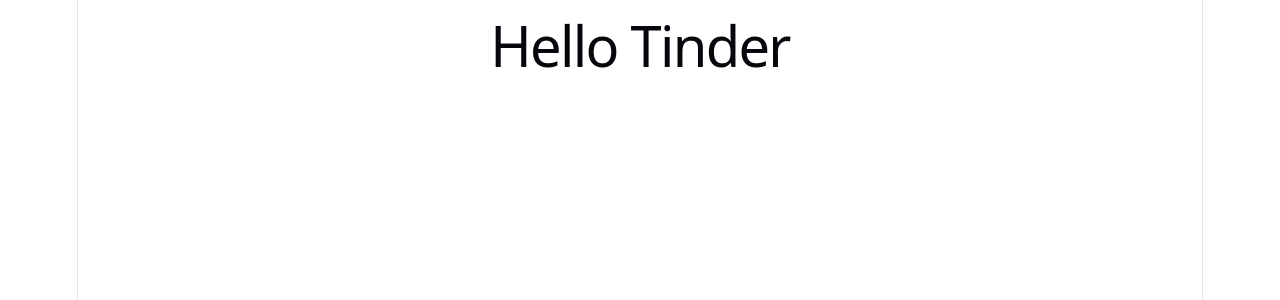
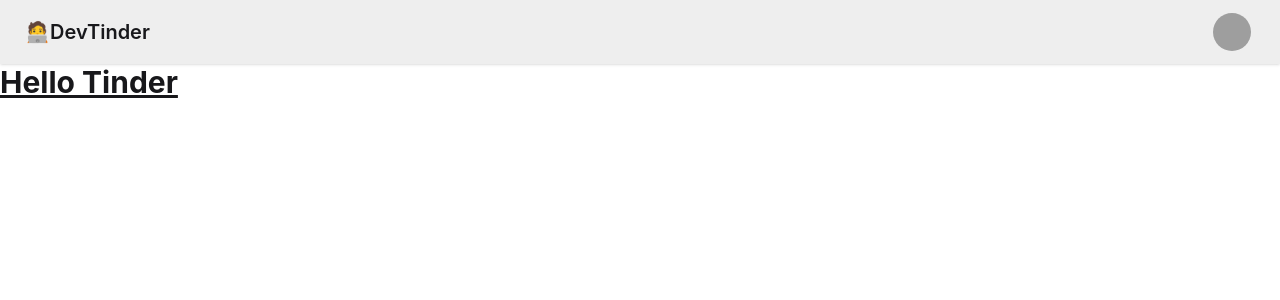
Before and after one commit to hipparagichandan/devTinder-UI, a React (Vite) app: page / in a window 1280 px wide. Shown: the top 300 px of the page. Built offline with nearby package versions, Linux system fonts and the light colour scheme; grey boxes are pictures that could not be loaded.

Commit message:
tailwind + Daisy UI + Navbar

```diff
--- a/package.json
+++ b/package.json
@@ -10,8 +10,10 @@
     "preview": "vite preview"
   },
   "dependencies": {
+    "@tailwindcss/vite": "^4.3.3",
     "react": "^19.2.8",
-    "react-dom": "^19.2.8"
+    "react-dom": "^19.2.8",
+    "tailwindcss": "^4.3.3"
   },
   "devDependencies": {
     "@babel/core": "^7.29.7",
@@ -21,6 +23,7 @@
     "@types/react-dom": "^19.2.7",
     "@vitejs/plugin-react": "^6.1.1",
     "babel-plugin-react-compiler": "^1.0.0",
+    "daisyui": "^5.7.46",
     "eslint": "^10.10.0",
     "eslint-plugin-react-hooks": "^7.1.1",
     "eslint-plugin-react-refresh": "^0.5.6",
--- a/src/App.jsx
+++ b/src/App.jsx
@@ -4,7 +4,35 @@
 
   return (
     <>
-      <h1>Hello Tinder</h1>
+      <div className="navbar bg-base-300 shadow-sm">
+        <div className="flex-1">
+          <a className="btn btn-ghost text-xl">🧑‍💻DevTinder</a>
+        </div>
+        <div className="flex gap-2">
+          <div className="dropdown dropdown-end mx-5">
+            <div tabIndex={0} role="button" className="btn btn-ghost btn-circle avatar">
+              <div className="w-10 rounded-full">
+                <img
+                  alt="Tailwind CSS Navbar component"
+                  src="https://img.daisyui.com/images/stock/photo-1534528741775-53994a69daeb.webp" />
+              </div>
+            </div>
+            <ul
+              tabIndex={-1}
+              className="menu menu-sm dropdown-content bg-base-100 rounded-box z-1 mt-3 w-52 p-2 shadow">
+              <li>
+                <a className="justify-between">
+                  Profile
+                  <span className="badge">New</span>
+                </a>
+              </li>
+              <li><a>Settings</a></li>
+              <li><a>Logout</a></li>
+            </ul>
+          </div>
+        </div>
+      </div>
+      <h1 className="text-3xl font-bold underline">Hello Tinder</h1>
     </>
   )
 }
--- a/src/index.css
+++ b/src/index.css
@@ -1,111 +1,2 @@
-:root {
-  --text: #6b6375;
-  --text-h: #08060d;
-  --bg: #fff;
-  --border: #e5e4e7;
-  --code-bg: #f4f3ec;
-  --accent: #aa3bff;
-  --accent-bg: rgba(170, 59, 255, 0.1);
-  --accent-border: rgba(170, 59, 255, 0.5);
-  --social-bg: rgba(244, 243, 236, 0.5);
-  --shadow:
-    rgba(0, 0, 0, 0.1) 0 10px 15px -3px, rgba(0, 0, 0, 0.05) 0 4px 6px -2px;
-
-  --sans: system-ui, 'Segoe UI', Roboto, sans-serif;
-  --heading: system-ui, 'Segoe UI', Roboto, sans-serif;
-  --mono: ui-monospace, Consolas, monospace;
-
-  font: 18px/145% var(--sans);
-  letter-spacing: 0.18px;
-  color-scheme: light dark;
-  color: var(--text);
-  background: var(--bg);
-  font-synthesis: none;
-  text-rendering: optimizeLegibility;
-  -webkit-font-smoothing: antialiased;
-  -moz-osx-font-smoothing: grayscale;
-
-  @media (max-width: 1024px) {
-    font-size: 16px;
-  }
-}
-
-@media (prefers-color-scheme: dark) {
-  :root {
-    --text: #9ca3af;
-    --text-h: #f3f4f6;
-    --bg: #16171d;
-    --border: #2e303a;
-    --code-bg: #1f2028;
-    --accent: #c084fc;
-    --accent-bg: rgba(192, 132, 252, 0.15);
-    --accent-border: rgba(192, 132, 252, 0.5);
-    --social-bg: rgba(47, 48, 58, 0.5);
-    --shadow:
-      rgba(0, 0, 0, 0.4) 0 10px 15px -3px, rgba(0, 0, 0, 0.25) 0 4px 6px -2px;
-  }
-
-  #social .button-icon {
-    filter: invert(1) brightness(2);
-  }
-}
-
-body {
-  margin: 0;
-}
-
-#root {
-  width: 1126px;
-  max-width: 100%;
-  margin: 0 auto;
-  text-align: center;
-  border-inline: 1px solid var(--border);
-  min-height: 100svh;
-  display: flex;
-  flex-direction: column;
-  box-sizing: border-box;
-}
-
-h1,
-h2 {
-  font-family: var(--heading);
-  font-weight: 500;
-  color: var(--text-h);
-}
-
-h1 {
-  font-size: 56px;
-  letter-spacing: -1.68px;
-  margin: 32px 0;
-  @media (max-width: 1024px) {
-    font-size: 36px;
-    margin: 20px 0;
-  }
-}
-h2 {
-  font-size: 24px;
-  line-height: 118%;
-  letter-spacing: -0.24px;
-  margin: 0 0 8px;
-  @media (max-width: 1024px) {
-    font-size: 20px;
-  }
-}
-p {
-  margin: 0;
-}
-
-code,
-.counter {
-  font-family: var(--mono);
-  display: inline-flex;
-  border-radius: 4px;
-  color: var(--text-h);
-}
-
-code {
-  font-size: 15px;
-  line-height: 135%;
-  padding: 4px 8px;
-  background: var(--code-bg);
-}
+@import "tailwindcss";
+@plugin "daisyui";
--- a/vite.config.js
+++ b/vite.config.js
@@ -1,11 +1,13 @@
 import react, { reactCompilerPreset } from '@vitejs/plugin-react'
 import babel from '@rolldown/plugin-babel'
 import { defineConfig } from 'vite'
+import tailwindcss from '@tailwindcss/vite'
 
 // https://vite.dev/config/
 export default defineConfig({
   plugins: [
     react(),
-    babel({ presets: [reactCompilerPreset()] })
+    babel({ presets: [reactCompilerPreset()] }),
+    tailwindcss()
   ],
 })
```
Also changed, not shown: 1 other file (tests, documents, lock files or other folders).
